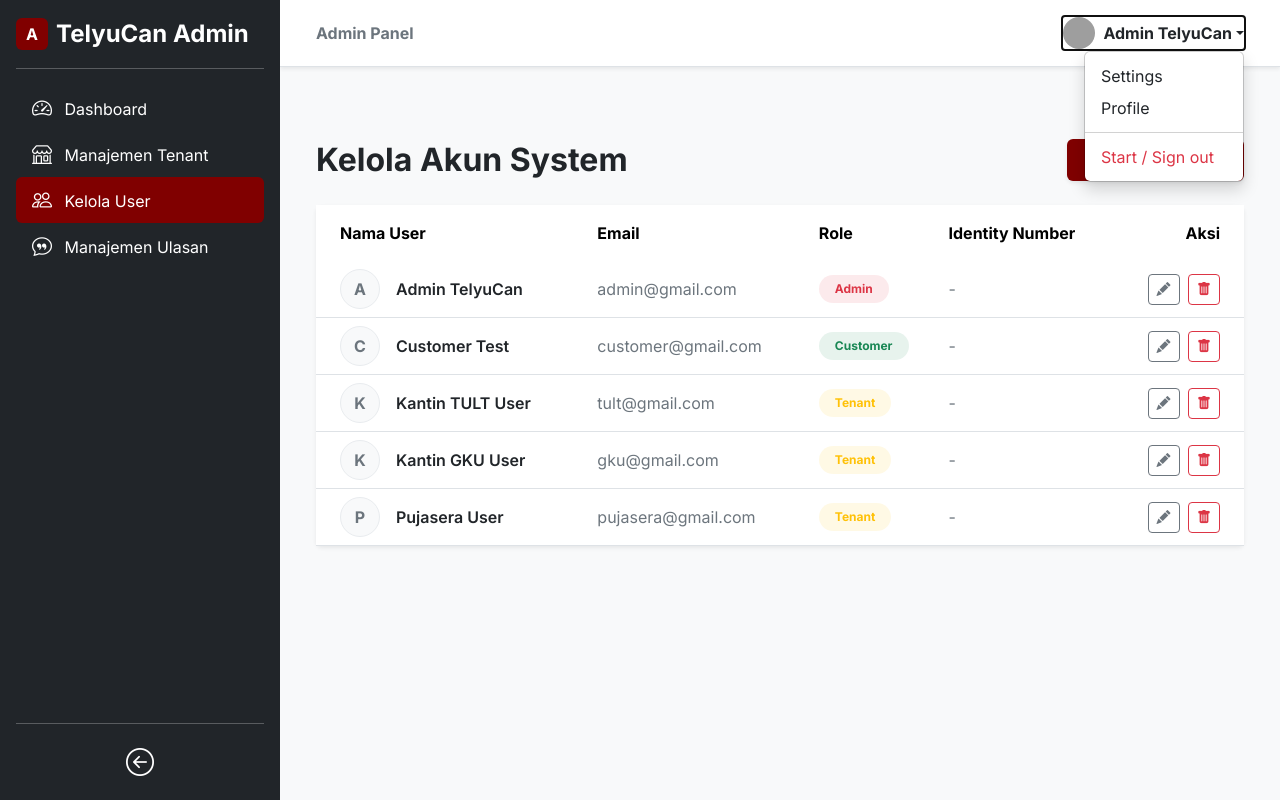
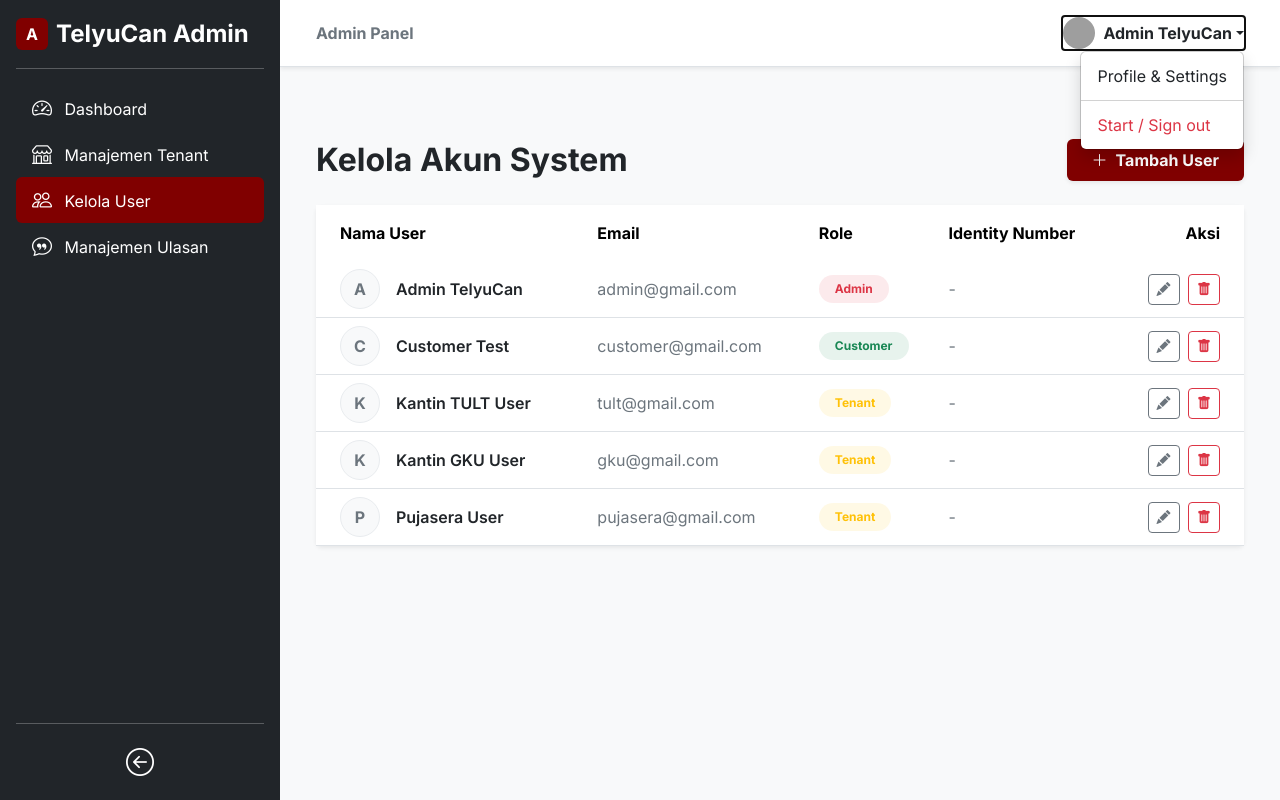
Before and after one commit to Hainurrr/TUBES_WAD_KELOMPOK-5, a Laravel app: page /admin/users in a window 1280 px wide, after a click on "Admin TelyuCan". Run offline with Laravel 12, Linux system fonts and the light colour scheme; a user stored in the database is signed in; data comes from the database, SQL or seed files in the repository; style sheets or scripts are compiled from the project's sources; grey boxes are pictures that could not be loaded.

Commit message:
Fix Profile Links: Update Admin and Tenant layouts to include working profile link and avatar

```diff
--- a/resources/views/layouts/admin.blade.php
+++ b/resources/views/layouts/admin.blade.php
@@ -79,12 +79,11 @@
                         <!-- Profile Dropdown (Moved from Sidebar) -->
                         <div class="dropdown">
                             <a href="#" class="d-flex align-items-center text-dark text-decoration-none dropdown-toggle" id="dropdownUser1" data-bs-toggle="dropdown" aria-expanded="false">
-                                <img src="https://ui-avatars.com/api/?name={{ Auth::user()->name ?? 'Admin' }}&background=800000&color=fff" alt="" width="32" height="32" class="rounded-circle me-2">
+                                <img src="{{ Auth::user()->avatar && Auth::user()->avatar !== 'default_avatar.png' ? asset('storage/' . Auth::user()->avatar) : 'https://ui-avatars.com/api/?name=' . urlencode(Auth::user()->name) . '&background=800000&color=fff' }}" alt="" width="32" height="32" class="rounded-circle me-2 object-fit-cover">
                                 <strong class="d-none d-md-inline">{{ Auth::user()->name ?? 'Administrator' }}</strong>
                             </a>
                             <ul class="dropdown-menu dropdown-menu-end text-small shadow" aria-labelledby="dropdownUser1">
-                                <li><a class="dropdown-item" href="#">Settings</a></li>
-                                <li><a class="dropdown-item" href="#">Profile</a></li>
+                                <li><a class="dropdown-item" href="{{ route('profile.edit') }}">Profile & Settings</a></li>
                                 <li><hr class="dropdown-divider"></li>
                                 <li>
                                     <form action="{{ route('logout') }}" method="POST">
--- a/resources/views/layouts/tenant.blade.php
+++ b/resources/views/layouts/tenant.blade.php
@@ -79,12 +79,11 @@
                         <!-- Profile Dropdown -->
                         <div class="dropdown">
                             <a href="#" class="d-flex align-items-center text-dark text-decoration-none dropdown-toggle" id="dropdownUser1" data-bs-toggle="dropdown" aria-expanded="false">
-                                <img src="https://ui-avatars.com/api/?name={{ Auth::user()->name ?? 'Tenant' }}&background=800000&color=fff" alt="" width="32" height="32" class="rounded-circle me-2">
+                                <img src="{{ Auth::user()->avatar && Auth::user()->avatar !== 'default_avatar.png' ? asset('storage/' . Auth::user()->avatar) : 'https://ui-avatars.com/api/?name=' . urlencode(Auth::user()->name) . '&background=800000&color=fff' }}" alt="" width="32" height="32" class="rounded-circle me-2 object-fit-cover">
                                 <strong class="d-none d-md-inline">{{ Auth::user()->name ?? 'Tenant User' }}</strong>
                             </a>
                             <ul class="dropdown-menu dropdown-menu-end text-small shadow" aria-labelledby="dropdownUser1">
-                                <li><a class="dropdown-item" href="#">Profile</a></li>
-                                <li><hr class="dropdown-divider"></li>
+                                <li><a class="dropdown-item" href="{{ route('profile.edit') }}">Profile & Settings</a></li>
                                 <li>
                                     <form action="{{ route('logout') }}" method="POST">
                                         @csrf
```
